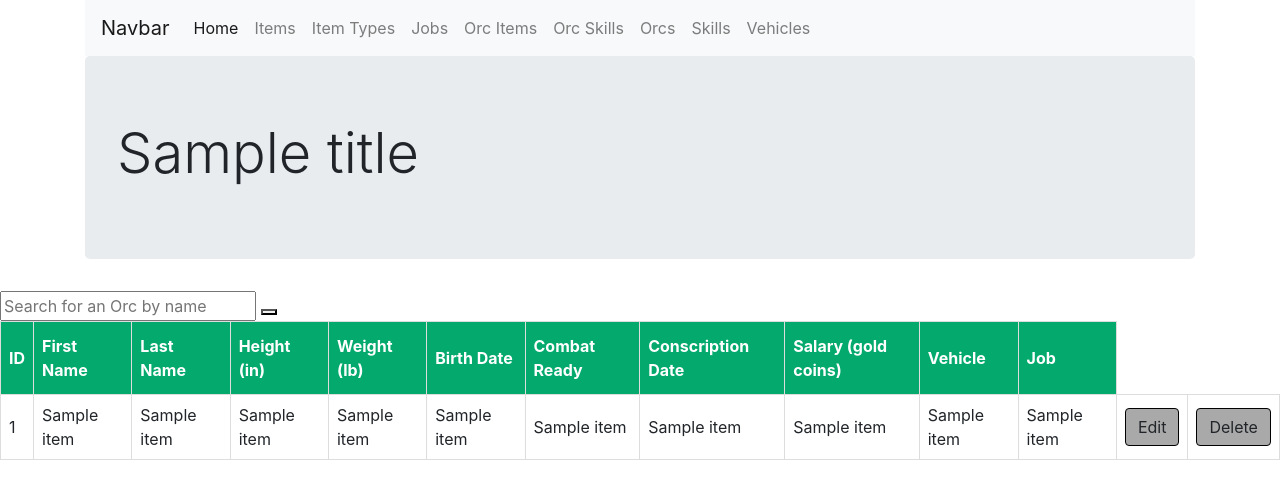
After one commit to Team-Cthulu/cthulu, a Flask app: template templates/search.j2 in a window 1280 px wide. The commit adds this page. Shown: the top 499 px of the page. Run offline with Flask 2, Linux system fonts and the light colour scheme; the template is opened without the code that fills it: most values are stand-ins (such as "Sample title", 1, 10 or a date in 2020); some libraries are stand-ins or nearby versions.

Commit message:
At least search doesn't work

```diff
--- a/app.py
+++ b/app.py
@@ -66,36 +66,77 @@ def view_orcs():
         return render_template("orcs.j2", title="Orcs", orcs=orcs_info, vehicles=vehicles_info, jobs=jobs_info)
 
     elif request.method == "POST":
-        # Add Orc to Orcs table
-        cursor = mysql.connection.cursor()
-        fname = request.form['first_name']
-        lname = request.form['last_name']
-        height = request.form['height_inches']
-        weight = request.form['weight_lb']
-        bdate = request.form['birth_date']
-        combat = request.form['combat_ready']
-        conscription = request.form['conscription_date']
-        salary = request.form['salary_gold_coins']
-        vehicle = request.form['vehicle_id']
-        job = request.form['job_id']
-        insert_query = query = 'INSERT INTO Orcs (first_name, last_name, height_inches, weight_lb, birth_date, combat_ready, conscription_date, salary_gold_coins, vehicle_id, job_id) VALUES (%s, %s, %s, %s, %s, %s, %s, %s, %s, %s)'
-        data = (fname, lname, height, weight, bdate, combat, conscription, salary, vehicle, job)
-        cursor.execute(insert_query, data)
-        mysql.connection.commit()
+        if request.form.get("Search"):
+            print("SEARCHING")
+            # name = request.form["orc_search"]
+            # cursor = mysql.connection.cursor()
+            # query = "SELECT job_id, title FROM Jobs;"
+            # cursor.execute(query)
+            # jobs_info = cursor.fetchall()
+            # query = "SELECT vehicle_id, vehicle_type FROM Vehicles;"
+            # cursor.execute(query)
+            # vehicles_info = cursor.fetchall()
+            # query = "SELECT * FROM Orcs \
+            # WHERE first_name LIKE %s OR last_name LIKE %s;"
+            # # query = "SELECT Orcs.orc_id, Orcs.first_name, Orcs.last_name, Orcs.height_inches, Orcs.weight_lb, \
+            # # Orcs.birth_date, Orcs.combat_ready, Orcs.conscription_date, \
+            # # Orcs.salary_gold_coins, Vehicles.vehicle_type, Jobs.title FROM Orcs \
+            # # LEFT JOIN Jobs ON Orcs.job_id = Jobs.job_id \
+            # # LEFT JOIN Vehicles ON Orcs.vehicle_id = Vehicles.vehicle_id \
+            # # WHERE first_name LIKE %s OR last_name LIKE %s;"
+            # data = (name, name)
+            # cursor.execute(query, data)
+            # orcs_info = cursor.fetchall()
+            # print(orcs_info)
+            # return render_template("orcs.j2", title="Orcs", orcs=orcs_info, vehicles=vehicles_info, jobs=jobs_info)
 
-        # Update html
-        cursor = mysql.connection.cursor()
-        query = "SELECT job_id, title FROM Jobs;"
-        cursor.execute(query)
-        jobs_info = cursor.fetchall()
-        query = "SELECT vehicle_id, vehicle_type FROM Vehicles;"
-        cursor.execute(query)
-        vehicles_info = cursor.fetchall()
-        query = "SELECT * FROM Orcs;"
-        cursor.execute(query)
-        orcs_info = cursor.fetchall()
-        print(orcs_info)
-        return render_template("orcs.j2", title="Orcs", orcs=orcs_info, vehicles=vehicles_info, jobs=jobs_info)
+        # elif request.method == "POST":
+        else:
+            # Add Orc to Orcs table
+            cursor = mysql.connection.cursor()
+            fname = request.form['first_name']
+            lname = request.form['last_name']
+            height = request.form['height_inches']
+            weight = request.form['weight_lb']
+            bdate = request.form['birth_date']
+            combat = request.form['combat_ready']
+            conscription = request.form['conscription_date']
+            salary = request.form['salary_gold_coins']
+            vehicle = request.form['vehicle_id']
+            job = request.form['job_id']
+            if job == "" and vehicle == "":
+                insert_query = query = 'INSERT INTO Orcs (first_name, last_name, height_inches, weight_lb, birth_date, combat_ready, conscription_date, salary_gold_coins) VALUES (%s, %s, %s, %s, %s, %s, %s, %s)'
+                data = (fname, lname, height, weight, bdate, combat, conscription, salary)
+                cursor.execute(insert_query, data)
+            if job == "":
+                insert_query = query = 'INSERT INTO Orcs (first_name, last_name, height_inches, weight_lb, birth_date, combat_ready, conscription_date, salary_gold_coins, vehicle_id) VALUES (%s, %s, %s, %s, %s, %s, %s, %s, %s)'
+                data = (fname, lname, height, weight, bdate, combat, conscription, salary, vehicle)
+                cursor.execute(insert_query, data)
+
+            if vehicle == "":
+                insert_query = query = 'INSERT INTO Orcs (first_name, last_name, height_inches, weight_lb, birth_date, combat_ready, conscription_date, salary_gold_coins, job_id) VALUES (%s, %s, %s, %s, %s, %s, %s, %s, %s)'
+                data = (fname, lname, height, weight, bdate, combat, conscription, salary, job)
+                cursor.execute(insert_query, data)
+
+            else:
+                insert_query = query = 'INSERT INTO Orcs (first_name, last_name, height_inches, weight_lb, birth_date, combat_ready, conscription_date, salary_gold_coins, vehicle_id, job_id) VALUES (%s, %s, %s, %s, %s, %s, %s, %s, %s, %s)'
+                data = (fname, lname, height, weight, bdate, combat, conscription, salary, vehicle, job)
+                cursor.execute(insert_query, data)
+            mysql.connection.commit()
+
+            # Update html
+            cursor = mysql.connection.cursor()
+            query = "SELECT job_id, title FROM Jobs;"
+            cursor.execute(query)
+            jobs_info = cursor.fetchall()
+            query = "SELECT vehicle_id, vehicle_type FROM Vehicles;"
+            cursor.execute(query)
+            vehicles_info = cursor.fetchall()
+            query = "SELECT * FROM Orcs;"
+            cursor.execute(query)
+            orcs_info = cursor.fetchall()
+            print(orcs_info)
+            return render_template("orcs.j2", title="Orcs", orcs=orcs_info, vehicles=vehicles_info, jobs=jobs_info)
 
 @app.route('/delete_orc/<int:orc_id>')
 def delete_orc(orc_id):
@@ -154,6 +195,29 @@ def edit_orc(orc_id):
 
         return redirect("/orcs")
 
+@app.route('/search', methods= ["GET", "POST"])
+def search():
+    if request.method == "POST":
+        name = request.form["orc_name"]
+        cursor = mysql.connection.cursor()
+        query = "SELECT job_id, title FROM Jobs;"
+        cursor.execute(query)
+        jobs_info = cursor.fetchall()
+        query = "SELECT vehicle_id, vehicle_type FROM Vehicles;"
+        cursor.execute(query)
+        vehicles_info = cursor.fetchall()
+        query = "SELECT Orcs.orc_id, Orcs.first_name, Orcs.last_name, Orcs.height_inches, Orcs.weight_lb, \
+        Orcs.birth_date, Orcs.combat_ready, Orcs.conscription_date, \
+        Orcs.salary_gold_coins, Vehicles.vehicle_type, Jobs.title FROM Orcs \
+        LEFT JOIN Jobs ON Orcs.job_id = Jobs.job_id \
+        LEFT JOIN Vehicles ON Orcs.vehicle_id = Vehicles.vehicle_id \
+        WHERE first_name LIKE %s OR last_name LIKE %s;"
+        data = (name, name)
+        cursor.execute(query, data)
+        orcs_info = cursor.fetchall()
+        print(orcs_info)
+        return render_template("orcs.j2", title="Orcs", orcs=orcs_info, vehicles=vehicles_info, jobs=jobs_info)
+    return render_template("orcs.j2", title="Orcs", orcs=orcs_info, vehicles=vehicles_info, jobs=jobs_info)
 @app.route('/skills')
 def view_skills():
     return render_template("skills.j2", title="Skills", skills=skill_info)
--- /dev/null
+++ b/templates/search.j2
@@ -0,0 +1,46 @@
+{% extends 'layout.html' %}
+
+
+{% block body %}
+    <div>
+        <form method="post" action="" style="margin:auto;max-width=600px">
+            <input type="text" placeholder="Search for an Orc by name" name="orc_name">
+            <button type="submit" name="Search" value="Search"><i class="fa fa-search"></i></button>
+        </form>
+    </div>
+    <table class="center">
+        <thead>
+        <tr>
+            <th>ID</th>
+            <th>First Name</th>
+            <th>Last Name</th>
+            <th>Height (in)</th>
+            <th>Weight (lb)</th>
+            <th>Birth Date</th>
+            <th>Combat Ready</th>
+            <th>Conscription Date</th>
+            <th>Salary (gold coins)</th>
+            <th>Vehicle</th>
+            <th>Job</th>
+        </tr>
+        <tbody>
+        {% for item in orcs %}
+        <tr>
+            <td>{{item[0]}}</td>
+            <td>{{item[1]}}</td>
+            <td>{{item[2]}}</td>
+            <td>{{item[3]}}</td>
+            <td>{{item[4]}}</td>
+            <td>{{item[5]}}</td>
+            <td>{{item[6]}}</td>
+            <td>{{item[7]}}</td>
+            <td>{{item[8]}}</td>
+            <td>{{item[9]}}</td>
+            <td>{{item[10]}}</td>
+            <td><a href="edit_orc/{{item[0]}}" class="btn btn-default">Edit</a></td>
+            <td><a href="delete_orc/{{item[0]}}" class="btn btn-default">Delete</a></td>
+        </tr>
+        {% endfor %}
+        </table>
+
+{% endblock %}
```
Also changed, not shown: templates/orcs.j2 (+8 -2 lines).
